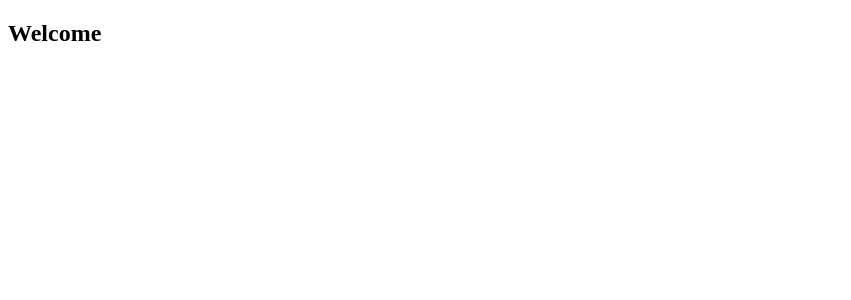
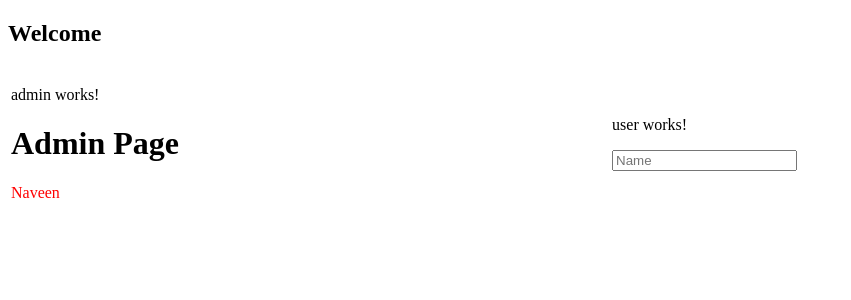
Before and after one commit to thephotogenicbug/angular_20_tutorial, an Angular app: page / in a window 1280 px wide. Shown: the top 300 px of the page, without its empty margins (0-851 px from the left). Built offline with nearby package versions, Linux system fonts and the light colour scheme.

Commit message:
components

```diff
--- a/src/app/app.html
+++ b/src/app/app.html
@@ -1 +1,12 @@
 <h2>Welcome</h2>
+
+<table style="width: 100%">
+  <tr>
+    <td>
+      <app-admin></app-admin>
+    </td>
+    <td>
+      <app-user></app-user>
+    </td>
+  </tr>
+</table>
--- a/src/app/app.ts
+++ b/src/app/app.ts
@@ -1,9 +1,11 @@
 import { Component, signal } from '@angular/core';
 import { RouterOutlet } from '@angular/router';
+import { Admin } from "./components/admin/admin";
+import { User } from "./components/user/user";
 
 @Component({
   selector: 'app-root',
-  imports: [RouterOutlet],
+  imports: [RouterOutlet, Admin, User],
   templateUrl: './app.html',
   styleUrl: './app.css',
 })
--- /dev/null
+++ b/src/app/components/admin/admin.css
@@ -0,0 +1,3 @@
+.primaryColor {
+  color: red;
+}
--- /dev/null
+++ b/src/app/components/admin/admin.html
@@ -0,0 +1,6 @@
+<p>admin works!</p>
+<h1>Admin Page</h1>
+
+<span class="primaryColor">
+  {{ firstName }}
+</span>
--- /dev/null
+++ b/src/app/components/admin/admin.ts
@@ -0,0 +1,15 @@
+import { Component } from '@angular/core';
+
+@Component({
+  selector: 'app-admin',
+  imports: [],
+  templateUrl: './admin.html',
+  styleUrl: './admin.css',
+})
+export class Admin {
+  firstName = 'Naveen';
+
+  courseName = 'Angular 20 Tutorial';
+
+  rollNo = 111;
+}
--- /dev/null
+++ b/src/app/components/user/user.html
@@ -0,0 +1,2 @@
+<p>user works!</p>
+<input type="text" placeholder="Name" />
```
Also changed, not shown: src/app/components/user/user.ts (added, +11 -0 lines), src/app/components/user/user.css (added), 2 other files (tests, documents, lock files or other folders).
